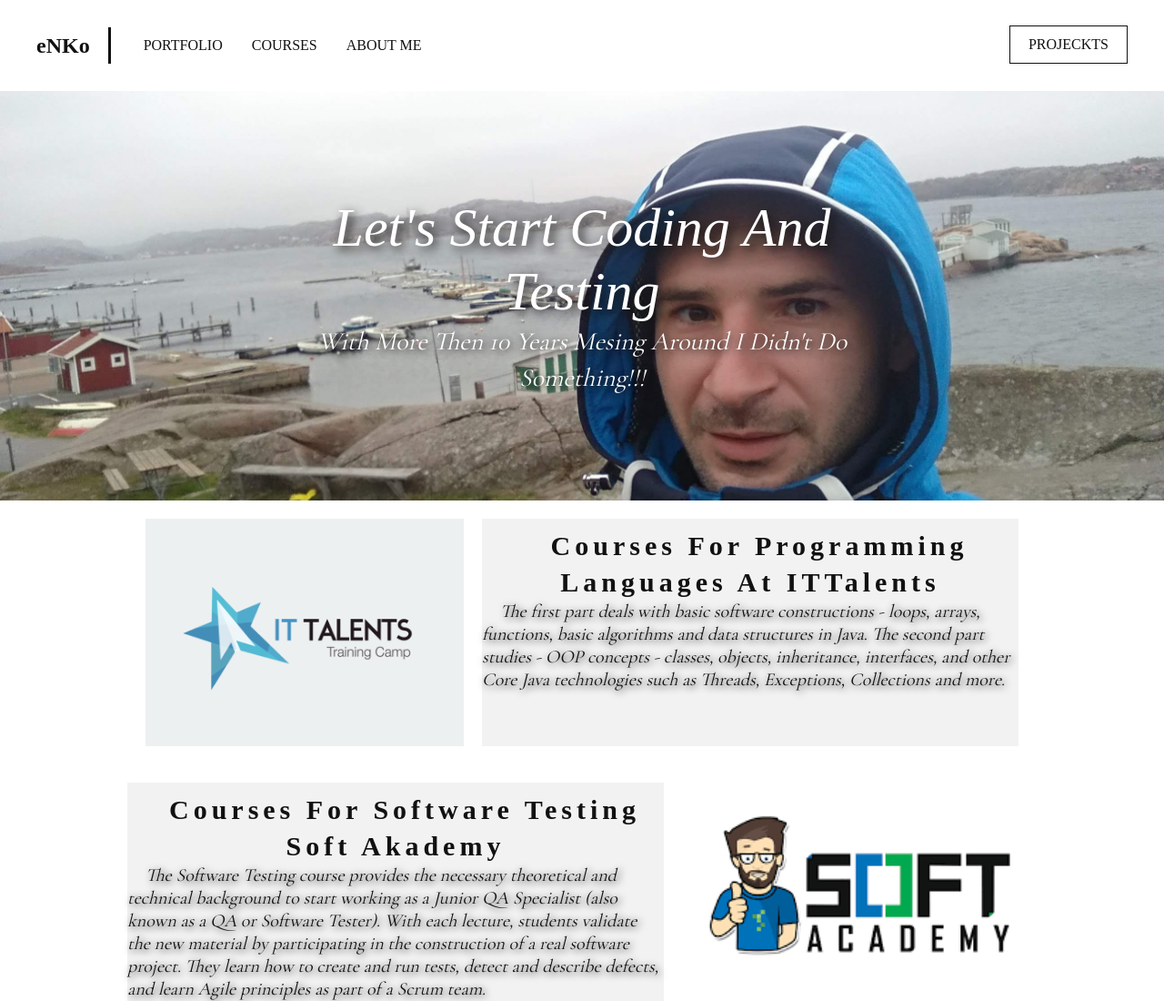
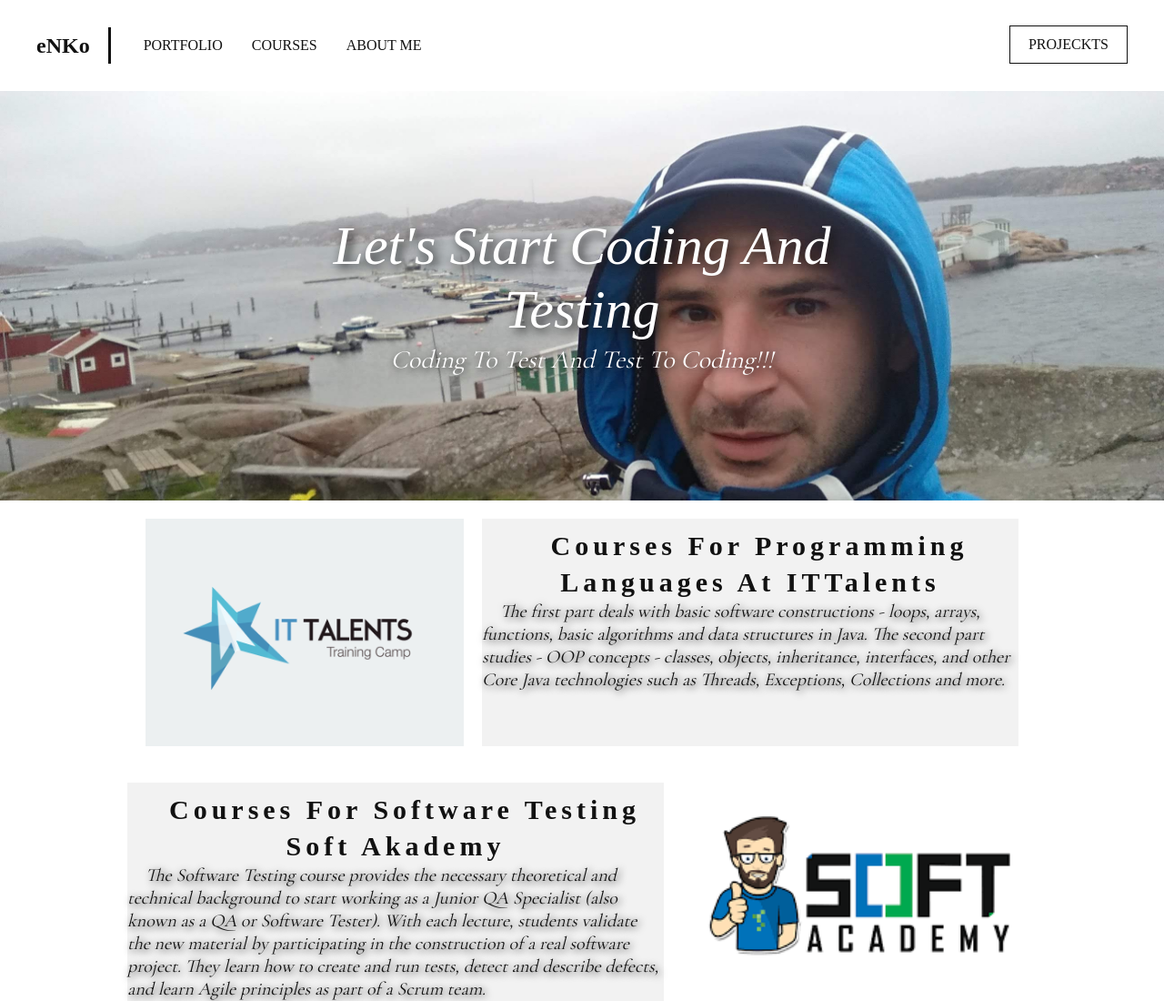
Before and after one commit to NikolayKocev/My-Portfolio, a plain HTML site: page courses.html in a window 1280 px wide. Shown: the top 1100 px of the page at 91% size. Drawn offline with nearby package versions, Linux system fonts and the light colour scheme.

Commit message:
Update courses.html

```diff
--- a/courses.html
+++ b/courses.html
@@ -23,7 +23,7 @@
       <section class="index-banner">
         <div class="vertical-center">
           <h2>Let's Start Coding and <br> Testing</h2>
-          <h1>With more then 10 years mesing around I didn't do something!!!</h1>
+          <h1>Coding to Test and Test to Coding!!!</h1>
         </div>
       </section>
       <div class="wrapper">
```
